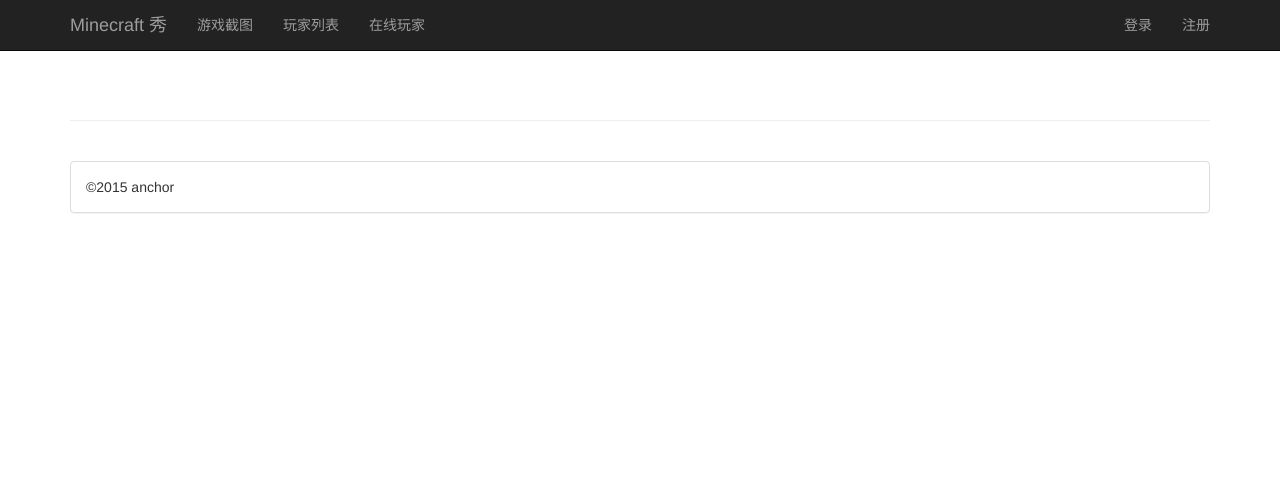
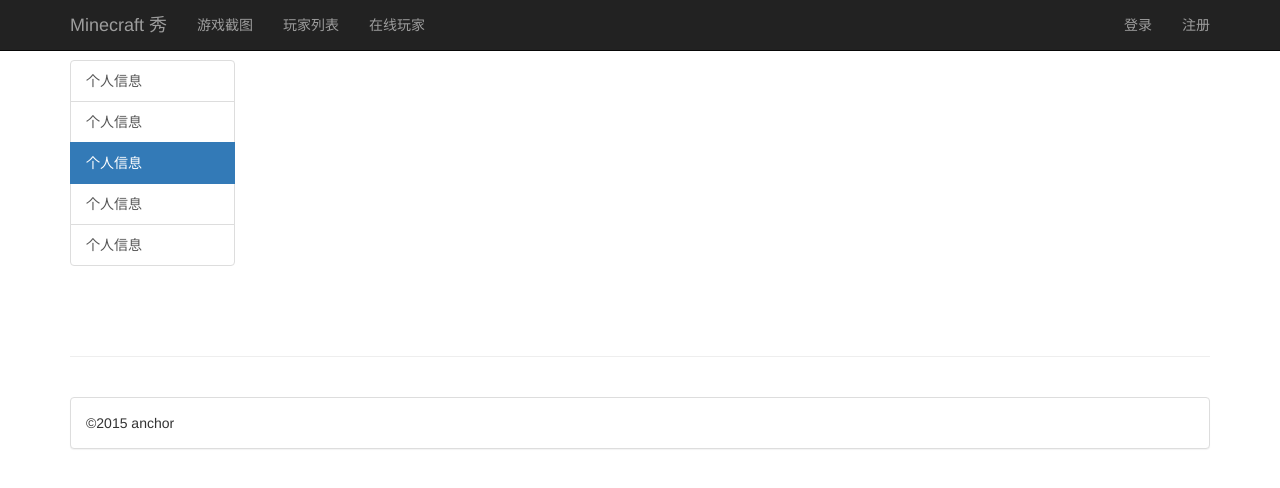
Before and after one commit to anchoretics/mcweb, a Node server app: template app/views/users/index.jade in a window 1280 px wide. Shown: the top 488 px of the page. Run offline with Node 20, Linux system fonts and the light colour scheme; the template is opened without the code that fills it, so the values that code supplies are empty; some libraries are stand-ins or nearby versions.

Commit message:
modified users/index

```diff
--- a/app/views/users/index.jade
+++ b/app/views/users/index.jade
@@ -1,5 +1,17 @@
 extends layout
 block content
-  .container-fluid
-    .container
   .container
+    .row
+      .col-sm-2
+        .list-group
+          a.list-group-item
+            | 个人信息
+          a.list-group-item
+            | 个人信息
+          a.list-group-item.active(href='/')
+              | 个人信息
+          a.list-group-item
+            | 个人信息
+          a.list-group-item
+            | 个人信息
+      .col-sm-10
--- a/app/views/users/layout.jade
+++ b/app/views/users/layout.jade
@@ -5,6 +5,7 @@ html
     include ../include/header
   body
     include ../include/banner
+    .container(style="margin-top: 10px;")
     // 内容
     block content
 
```
Also changed, not shown: 1 other file.
